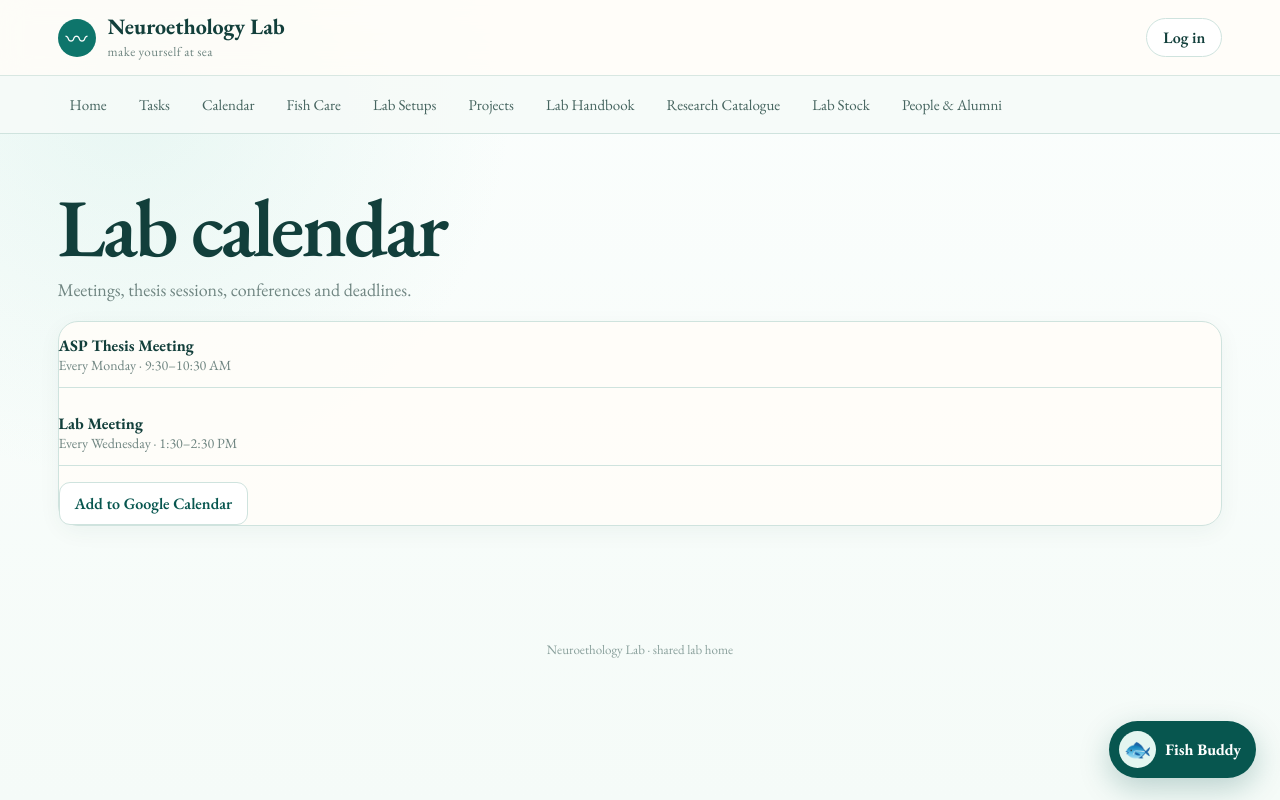
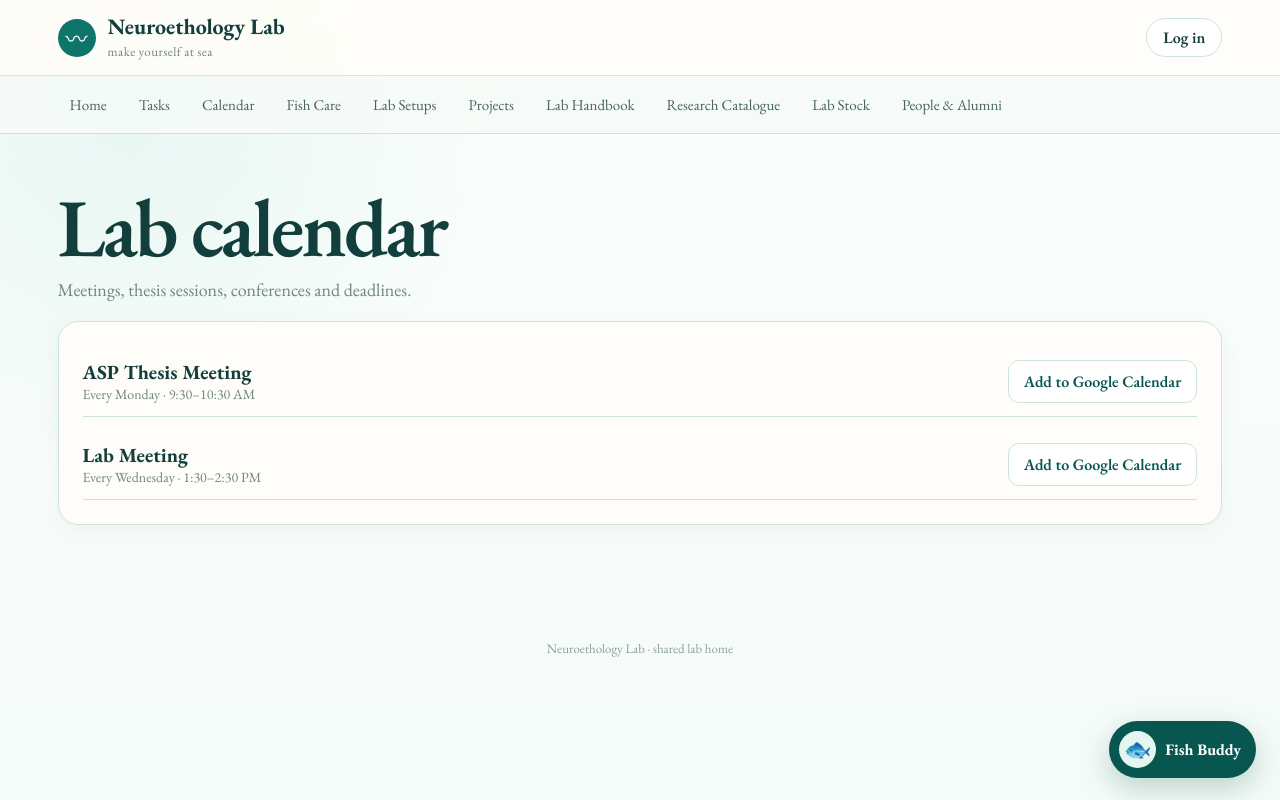
Before and after one commit to asmiaggarwalug2023-alt/neuroethology-lab, a Next.js app: page /calendar in a window 1280 px wide. Built offline with nearby package versions, Linux system fonts and the light colour scheme.

Commit message:
Make Google Calendar buttons functional

```diff
--- a/app/calendar/page.tsx
+++ b/app/calendar/page.tsx
@@ -1,5 +1,50 @@
-const events=[
-  {name:"ASP Thesis Meeting",when:"Every Monday · 9:30–10:30 AM"},
-  {name:"Lab Meeting",when:"Every Wednesday · 1:30–2:30 PM"}
+const events = [
+  {
+    name: "ASP Thesis Meeting",
+    when: "Every Monday · 9:30–10:30 AM",
+    googleUrl:
+      "https://calendar.google.com/calendar/render?action=TEMPLATE&text=ASP%20Thesis%20Meeting&dates=20261005T093000/20261005T103000&ctz=Asia%2FKolkata&recur=RRULE%3AFREQ%3DWEEKLY%3BBYDAY%3DMO",
+  },
+  {
+    name: "Lab Meeting",
+    when: "Every Wednesday · 1:30–2:30 PM",
+    googleUrl:
+      "https://calendar.google.com/calendar/render?action=TEMPLATE&text=Lab%20Meeting&dates=20261007T133000/20261007T143000&ctz=Asia%2FKolkata&recur=RRULE%3AFREQ%3DWEEKLY%3BBYDAY%3DWE",
+  },
 ];
-export default function Calendar(){return <><h1 className="page-title">Lab calendar</h1><p className="subtitle">Meetings, thesis sessions, conferences and deadlines.</p><div className="card" style={{marginTop:20}}><div className="list">{events.map(e=><div className="item" key={e.name}><strong>{e.name}</strong><div className="small">{e.when}</div></div>)}</div><div className="actions" style={{marginTop:16}}><button className="btn secondary">Add to Google Calendar</button></div></div></>}
+
+export default function Calendar() {
+  return (
+    <>
+      <h1 className="page-title">Lab calendar</h1>
+      <p className="subtitle">Meetings, thesis sessions, conferences and deadlines.</p>
+
+      <div className="card" style={{ marginTop: 20, padding: 24 }}>
+        <div className="list">
+          {events.map((event) => (
+            <div
+              className="item"
+              key={event.name}
+              style={{ display: "flex", justifyContent: "space-between", gap: 16, alignItems: "center" }}
+            >
+              <div>
+                <strong style={{ fontSize: 20 }}>{event.name}</strong>
+                <div className="small">{event.when}</div>
+              </div>
+
+              <a
+                className="btn secondary"
+                href={event.googleUrl}
+                target="_blank"
+                rel="noreferrer"
+                aria-label={`Add ${event.name} to Google Calendar`}
+              >
+                Add to Google Calendar
+              </a>
+            </div>
+          ))}
+        </div>
+      </div>
+    </>
+  );
+}
```
